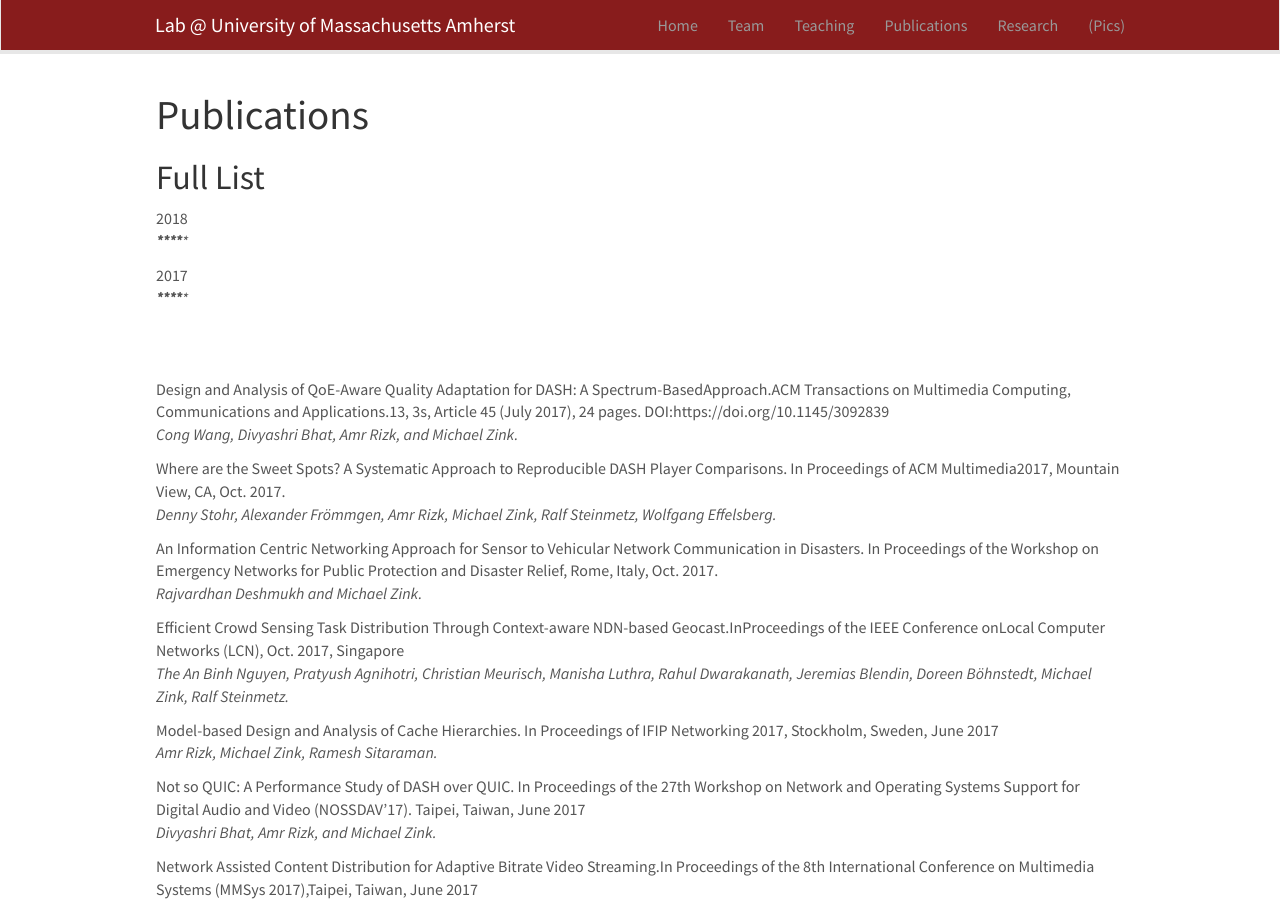
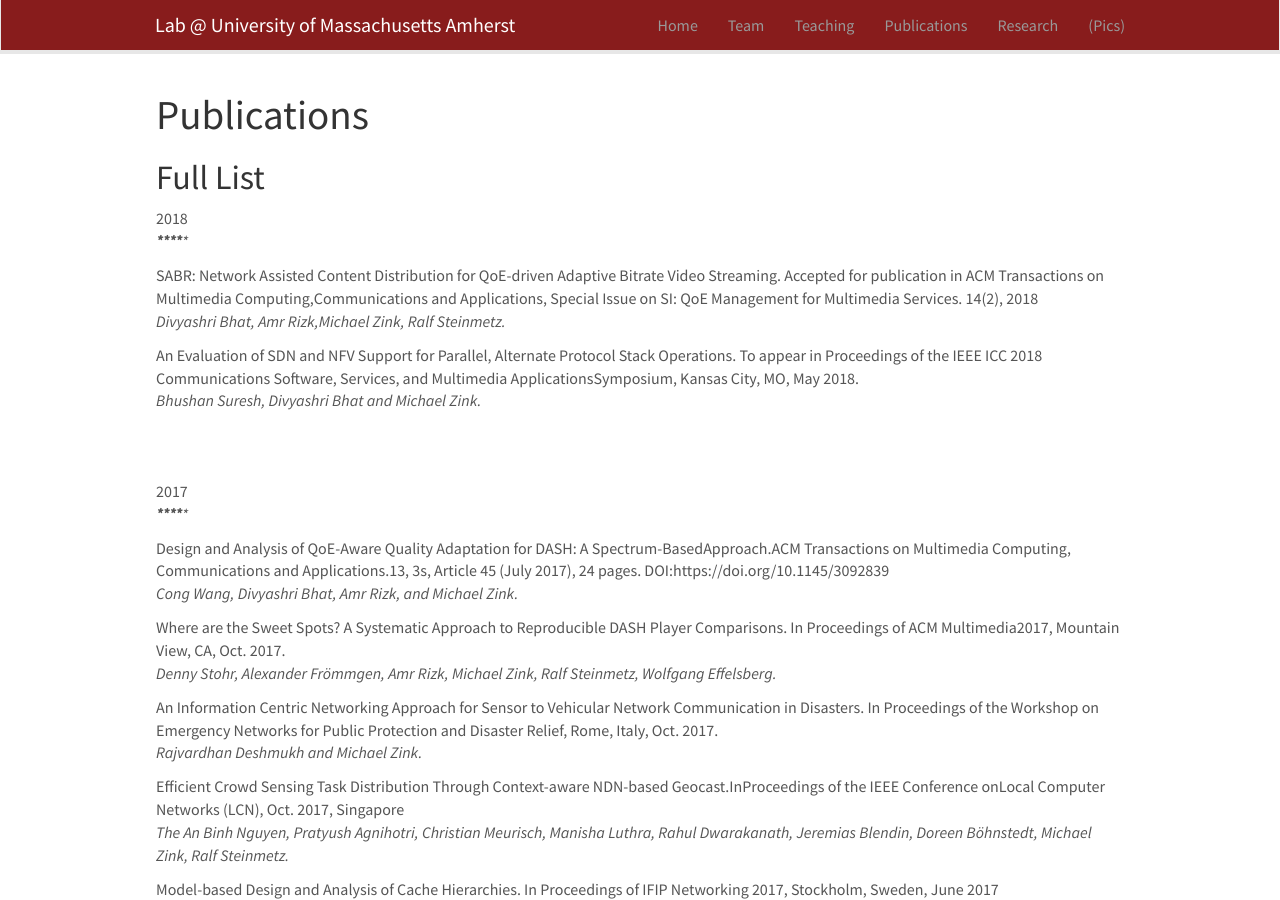
Before and after one commit to openmindedstoic/openmindedstoic.github.io, a Jekyll site: the page built from _pages/publications.md, in a window 1280 px wide and 900 px high. Built offline with Jekyll 4.4.1, drawn with Linux system fonts in a browser that asks for light colours; nearby versions of some CDN libraries.

Commit message:
Update publist.yml
Added 2018 publications

```diff
--- a/_data/publist.yml
+++ b/_data/publist.yml
@@ -1,11 +1,15 @@
 - title: "2018"
   authors: "*************"
 
+- title: "SABR: Network Assisted Content Distribution for QoE-driven Adaptive Bitrate Video Streaming. Accepted for publication in ACM Transactions on Multimedia Computing,Communications and Applications, Special Issue on SI: QoE Management for Multimedia Services. 14(2), 2018"
+  authors: Divyashri Bhat, Amr Rizk,Michael Zink, Ralf Steinmetz.
+
+- title: "An Evaluation of SDN and NFV Support for Parallel, Alternate Protocol Stack Operations. To appear in Proceedings of the IEEE ICC 2018 Communications Software, Services, and Multimedia ApplicationsSymposium, Kansas City, MO, May 2018."
+  authors: Bhushan Suresh, Divyashri Bhat and Michael Zink.
+
+- title: ""
 - title: "2017"
   authors: "*************"
-
-- title: ""
-  authors:
 
 - title: "Design and Analysis of QoE-Aware Quality Adaptation for DASH: A Spectrum-BasedApproach.ACM Transactions on Multimedia Computing, Communications and Applications.13, 3s, Article 45 (July 2017), 24 pages. DOI:https://doi.org/10.1145/3092839"
   authors: Cong Wang, Divyashri Bhat, Amr Rizk, and Michael Zink.
@@ -31,7 +35,7 @@
 - title: "Virtualizing Closed-loop Sensor Networks: A Case Study.In Proceedings of SENSORNETS 2017, Porto, Portugal, February 2017."
   authors: Priyanka Kedalagudde and Michael Zink.
 
-
+- title: ""
 - title: "2016"
   authors: "*************"
 
@@ -47,6 +51,7 @@
 - title: "QoE Analysis of DASH Cross-Layer Dependencies by Extensive Network Emulation. In Proceedings of the 2016 workshop on QoE-based Analysis and Management of Data Communication Networks, Florianopolis, Brazil, August 2016."
   authors: Denny Stohr,Alexander Frömmgen,Jan Fornoff,Michael Zink,Alejandro Buchmann,Wolfgang Effelsberg.
 
+- title: ""
 - title: "2015"
   authors: "*************"
 
```
